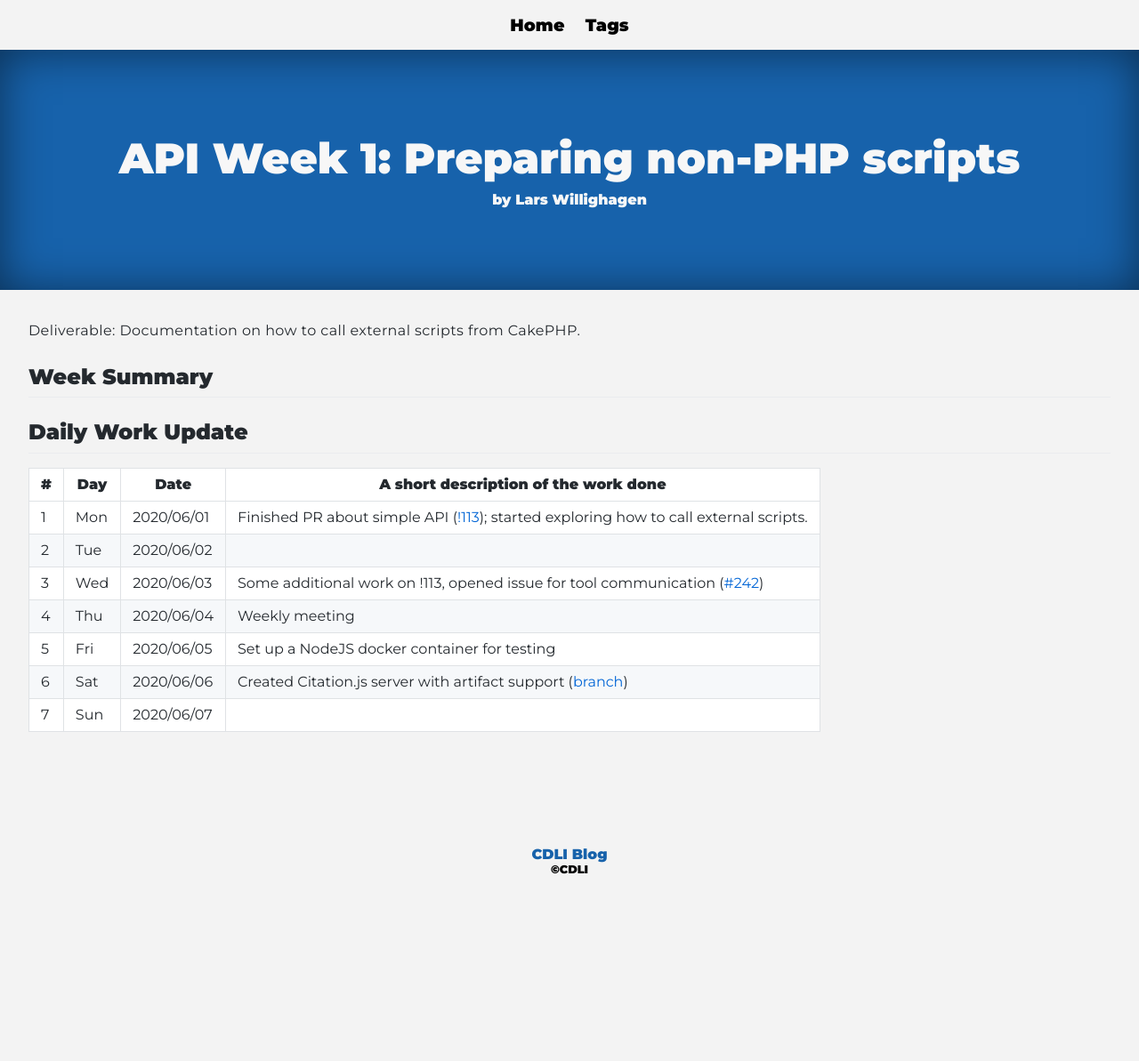
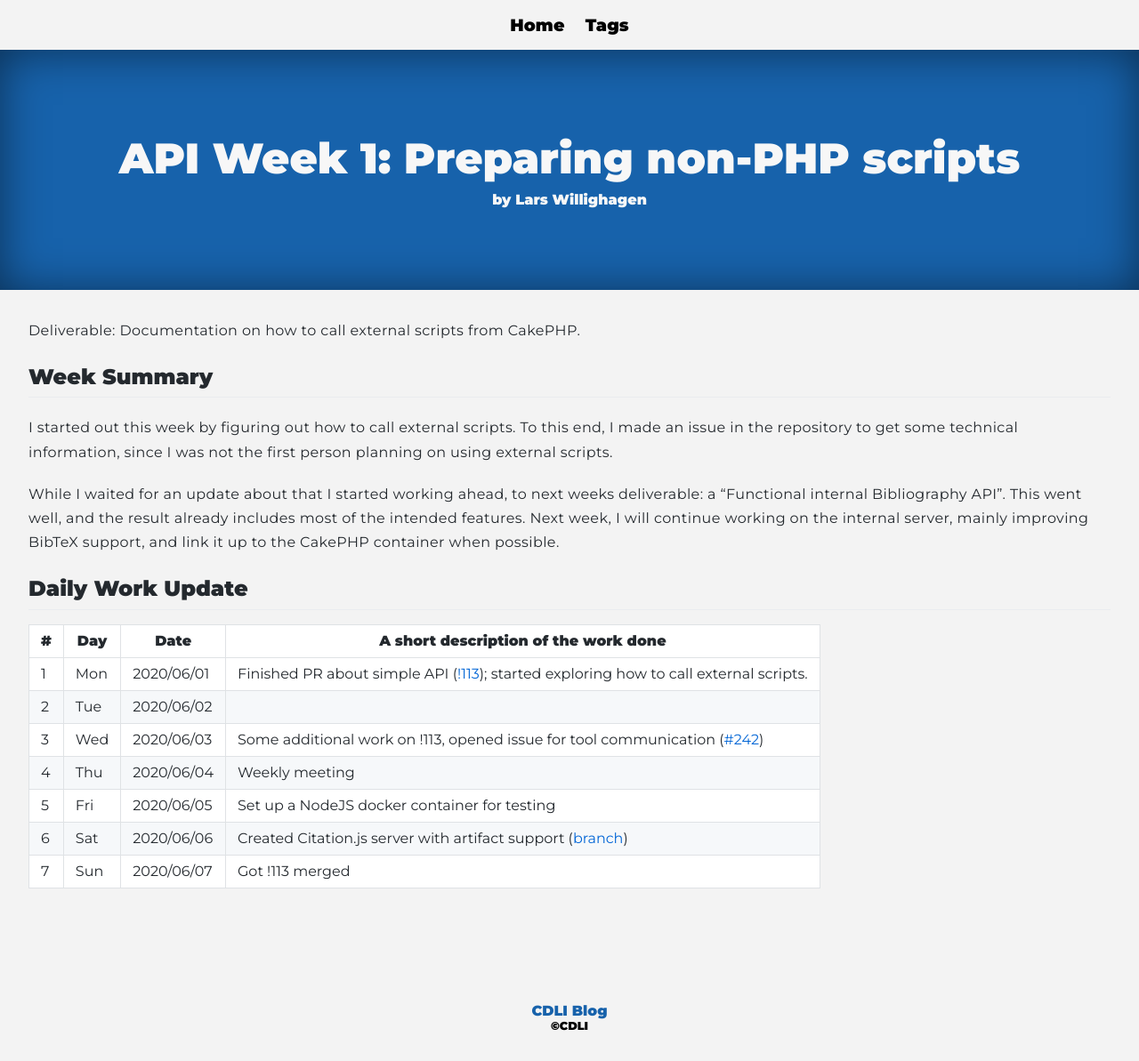
Before and after one commit to cdli-gh/blog, a Jekyll site: the page built from _blog/gsoc20/api/posts/01_week1.md, in a window 1280 px wide. Shown: the whole page at 89% size. Built offline with Jekyll 4.4.1, drawn with Linux system fonts in a browser that asks for light colours; Markdown is read by kramdown in place of the engine named in the settings; before the commit the page ends 1017 px from its top, so only the background shows below that.

Commit message:
gsoc20/api: week 1

```diff
--- a/_blog/gsoc20/api/posts/01_week1.md
+++ b/_blog/gsoc20/api/posts/01_week1.md
@@ -2,14 +2,22 @@
 layout: page
 title: "API Week 1: Preparing non-PHP scripts"
 author: "Lars Willighagen"
-tags: ["week","gsoc","gsoc2020","api","eval#1","week#1"]
+tags: ["gsoc","gsoc2020","api","eval#1","week#1"]
 ---
 
 Deliverable: Documentation on how to call external scripts from CakePHP.
 
 ## Week Summary
 
+I started out this week by figuring out how to call external scripts. To this end,
+I made an issue in the repository to get some technical information, since I was
+not the first person planning on using external scripts.
 
+While I waited for an update about that I started working ahead, to next weeks
+deliverable: a "Functional internal Bibliography API". This went well, and the
+result already includes most of the intended features. Next week, I will continue
+working on the internal server, mainly improving BibTeX support, and link it up
+to the CakePHP container when possible.
 
 ## Daily Work Update
 
@@ -21,4 +29,4 @@ Deliverable: Documentation on how to call external scripts from CakePHP.
 | 4  | Thu | 2020/06/04 | Weekly meeting |
 | 5  | Fri | 2020/06/05 | Set up a NodeJS docker container for testing |
 | 6  | Sat | 2020/06/06 | Created Citation.js server with artifact support ([branch](https://gitlab.com/cdli/framework/commits/phoenix/feature/nodejs-container)) |
-| 7  | Sun | 2020/06/07 |  |
+| 7  | Sun | 2020/06/07 | Got !113 merged |
```
